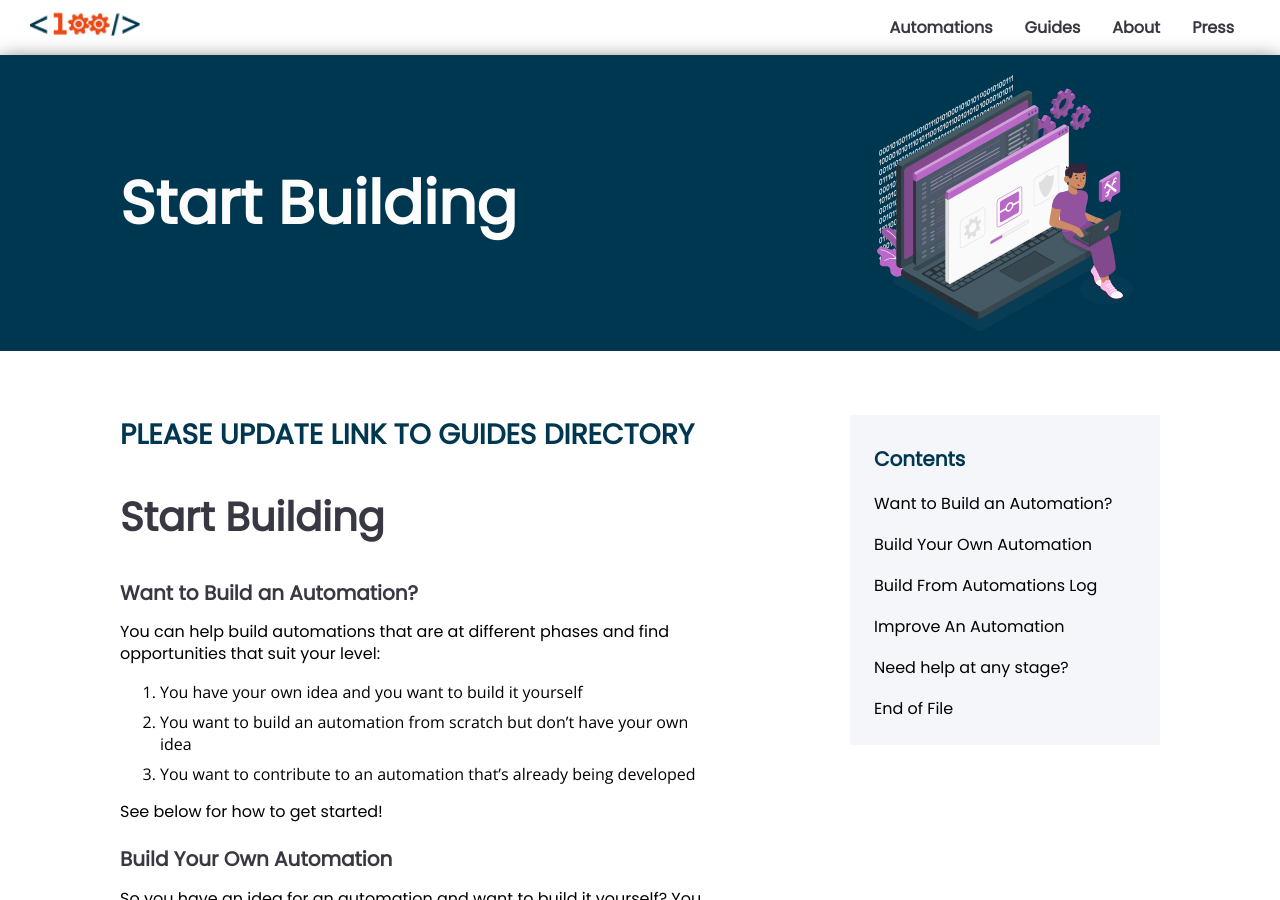
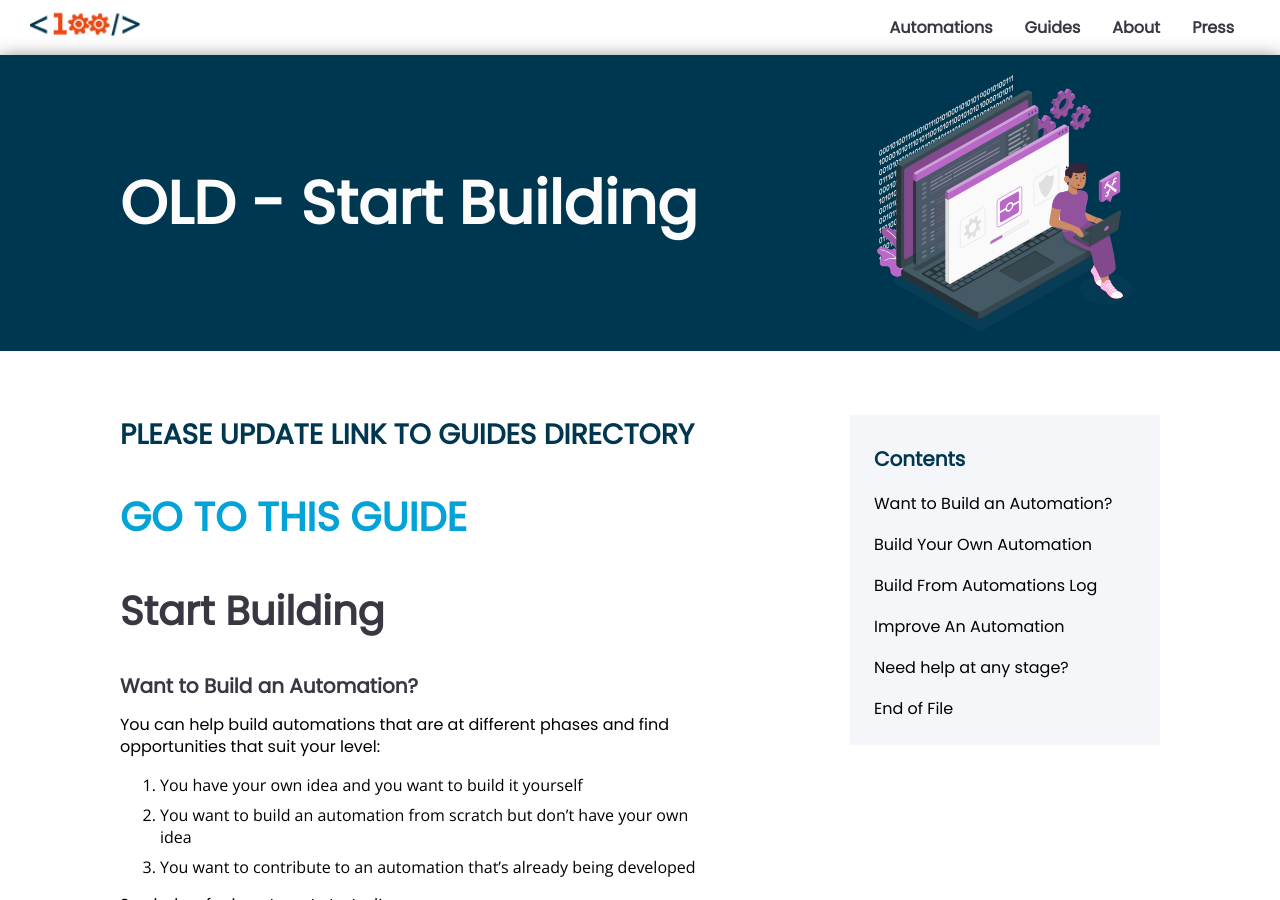
Before and after one commit to 100Automations/Website, a Jekyll site: the page built from _pages/start_building.md, in a window 1280 px wide and 900 px high. Built offline with Jekyll 4.4.1, drawn with Linux system fonts in a browser that asks for light colours.

Commit message:
added link to guide

```diff
--- a/_pages/start_building.md
+++ b/_pages/start_building.md
@@ -1,9 +1,11 @@
 ---
-title: Start Building
+title: OLD - Start Building
 description: PLEASE UPDATE LINK TO GUIDES DIRECTORY
 status: active
 display: true
 ---
+
+# [GO TO THIS GUIDE](Website/guides/start_building.html)
 
 # Start Building
 
```
